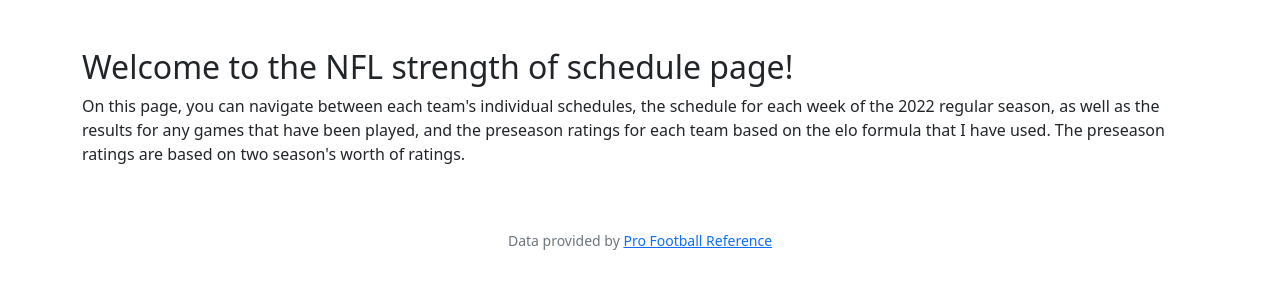
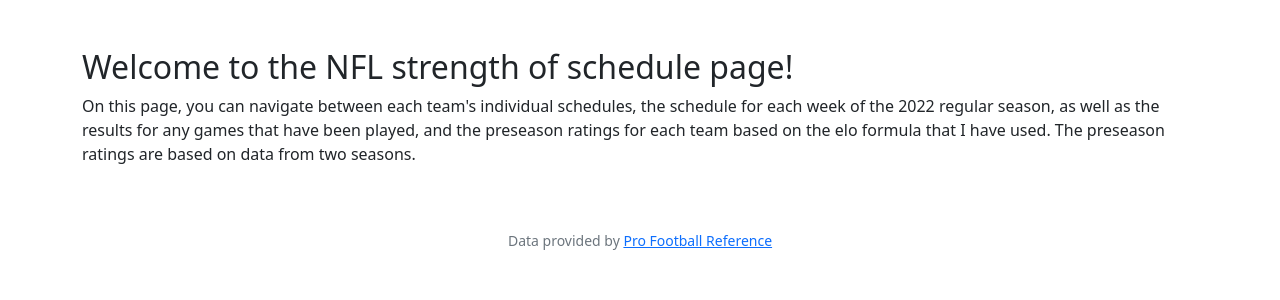
Before and after one commit to BBarkworth/final-project, a Flask app: page / in a window 1280 px wide. Shown: the part 56-356 px from the top of the page. Run offline with Flask 2, Linux system fonts and the light colour scheme; parts of the project's set-up code (start-up, migrations or seed data) failed here and were passed over.

Commit message:
Reword intro

```diff
--- a/templates/home.html
+++ b/templates/home.html
@@ -10,7 +10,7 @@
 
     <p>On this page, you can navigate between each team's individual schedules, the schedule for each week of the 2022 regular season,
         as well as the results for any games that have been played, and the preseason ratings for each team based on the elo formula
-        that I have used. The preseason ratings are based on two season's worth of ratings.
+        that I have used. The preseason ratings are based on data from two seasons.
     </p>
 </div>
 {% endblock %}
```
